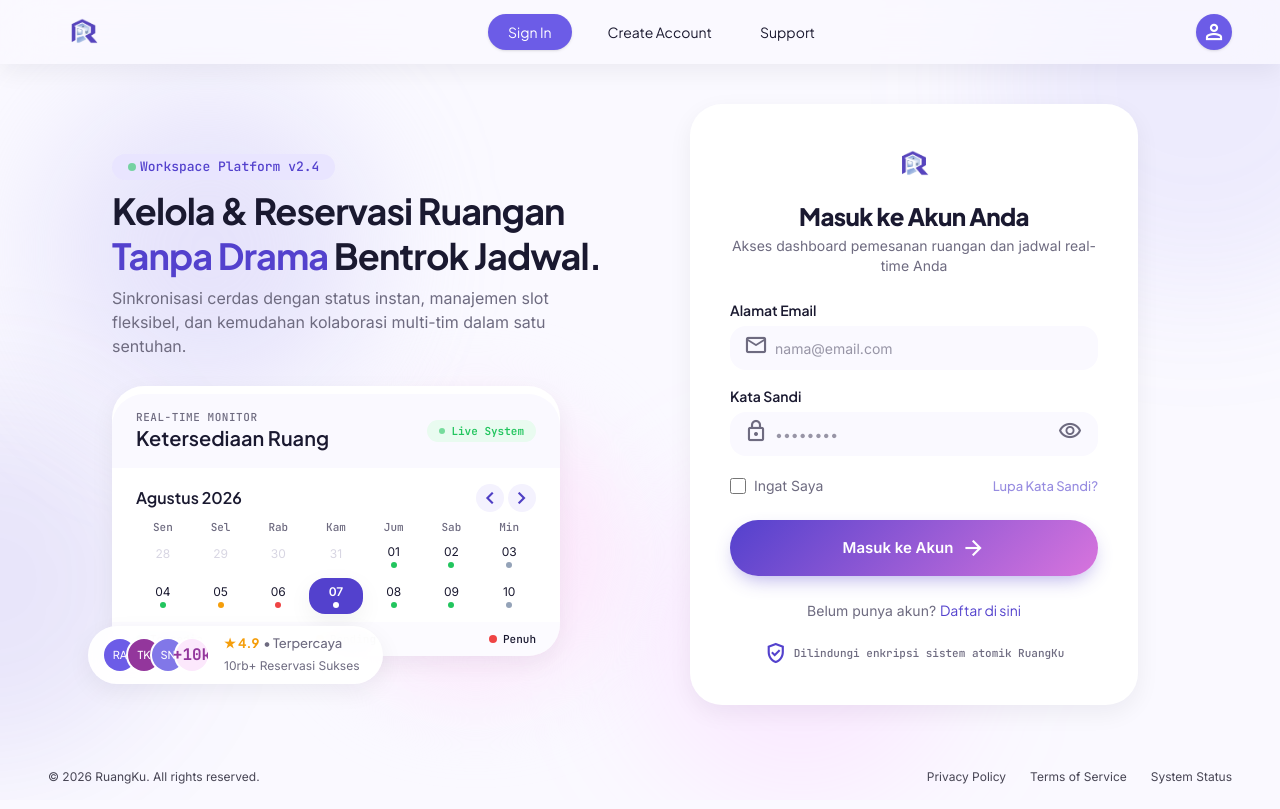
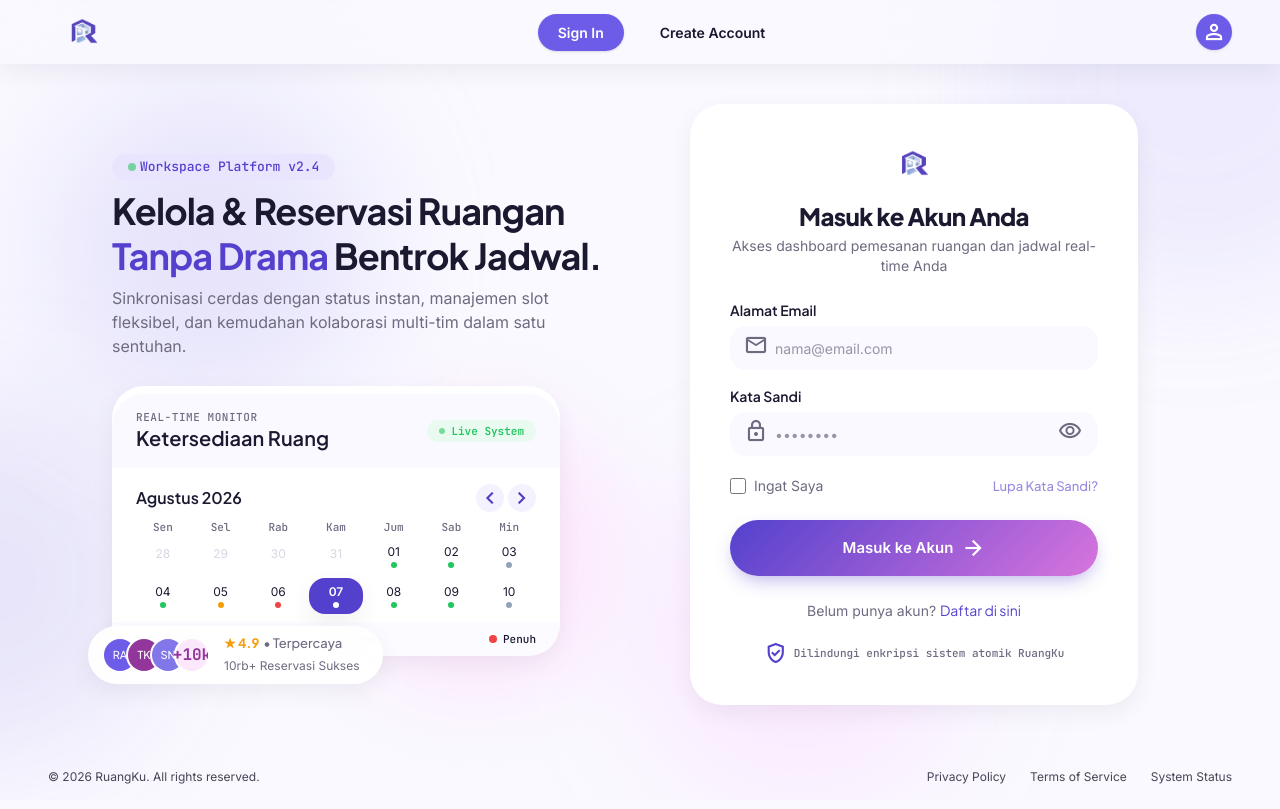
Before and after one commit to AgiiLSaputra/Project-RuangKu, a React (Vite) app in the folder RuangKu/: page /masuk in a window 1280 px wide. Built offline with nearby package versions, Linux system fonts and the light colour scheme; no server answers.

Commit message:
Ganti font

```diff
--- a/RuangKu/src/pages/auth/LoginPage.tsx
+++ b/RuangKu/src/pages/auth/LoginPage.tsx
@@ -98,21 +98,15 @@ async function handleSubmit(event: FormEvent<HTMLFormElement>) {
             <Link
               to="/masuk"
               aria-current="page"
-              className="rounded-full bg-primary-container px-5 py-2 font-title-md text-body-md text-white shadow-sm transition-colors"
+              className="rounded-full bg-primary-container px-5 py-2 text-[14px] font-semibold text-white shadow-sm transition-colors"
             >
               Sign In
             </Link>
             <Link
               to="/daftar"
-              className="px-3 py-2 font-title-md text-body-md text-on-surface transition-colors hover:text-primary"
+              className="px-3 py-2 text-[14px] font-semibold text-on-surface transition-colors hover:text-primary"
             >
               Create Account
-            </Link>
-            <Link
-              to="/pusat-bantuan"
-              className="px-3 py-2 font-title-md text-body-md text-on-surface transition-colors hover:text-primary"
-            >
-              Support
             </Link>
           </nav>
           <div className="flex items-center">
```
